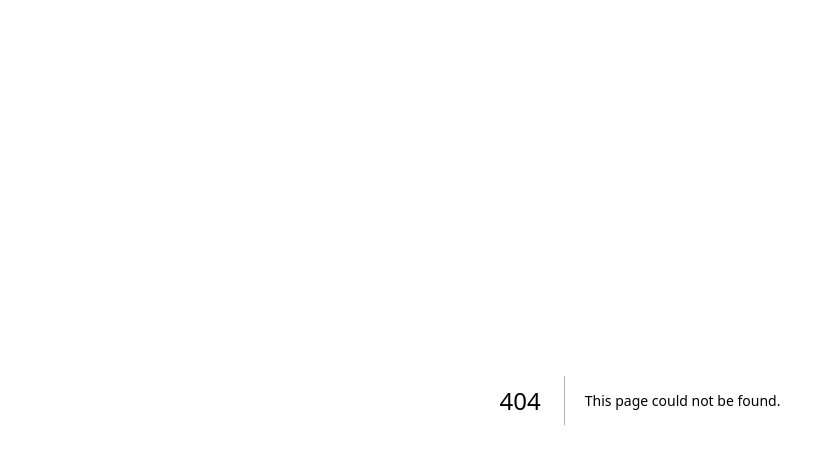
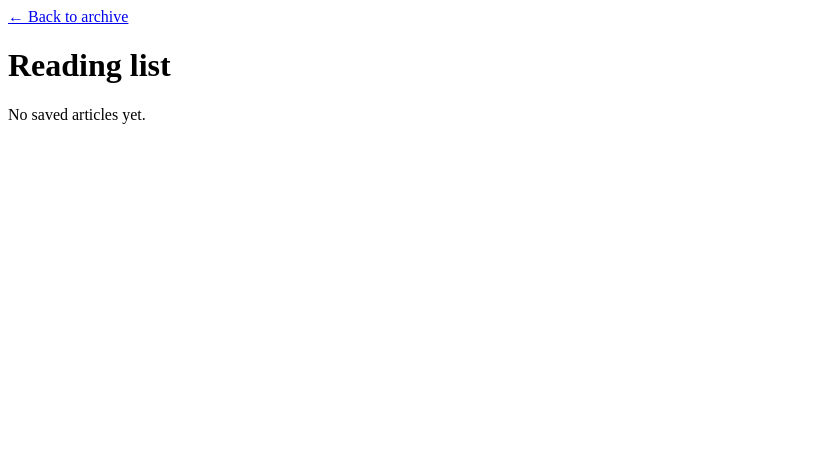
Before and after one commit to Triple8Automate/fff-site, a Next.js app: page /reading-list in a window 1280 px wide. Before the commit this address had no page. Shown: the top 464 px of the page, without its empty margins (0-835 px from the left). Built offline with nearby package versions, Linux system fonts and the light colour scheme.

Commit message:
Create reading-list.js

```diff
--- /dev/null
+++ b/pages/reading-list.js
@@ -0,0 +1,45 @@
+// pages/reading-list.js
+import Link from "next/link";
+import { useEffect, useState } from "react";
+import { getReadingList, toggleSave } from "../lib/readingList";
+
+export default function ReadingList() {
+  const [items, setItems] = useState([]);
+
+  useEffect(() => { try { setItems(getReadingList()); } catch {} }, []);
+
+  function remove(id) {
+    const nowSaved = toggleSave({ id });
+    // if toggleSave returns true it re-added; we want removal so force refresh from storage
+    try { setItems(getReadingList()); } catch {}
+  }
+
+  return (
+    <main className="article-shell">
+      <div className="article-wrap">
+        <div className="article-top">
+          <Link href="/articles" className="back-link">← Back to archive</Link>
+        </div>
+        <h1 className="article-title">Reading list</h1>
+
+        {items.length === 0 && <div>No saved articles yet.</div>}
+
+        <ul style={{ listStyle: "none", paddingLeft: 0, lineHeight: 1.9 }}>
+          {items.map((a) => (
+            <li key={a.id} style={{ marginBottom: 8 }}>
+              <Link href={`/articles/${a.id}`} className="link">
+                {a.title || "Untitled"}
+              </Link>
+              <span style={{ opacity: 0.65 }}>
+                {a.date ? ` — ${a.date}` : ""} {a.cluster ? `· ${a.cluster}` : ""}
+              </span>
+              <button className="btn ghost" style={{ marginLeft: 12 }} onClick={() => remove(a.id)}>
+                Remove
+              </button>
+            </li>
+          ))}
+        </ul>
+      </div>
+    </main>
+  );
+}
```
